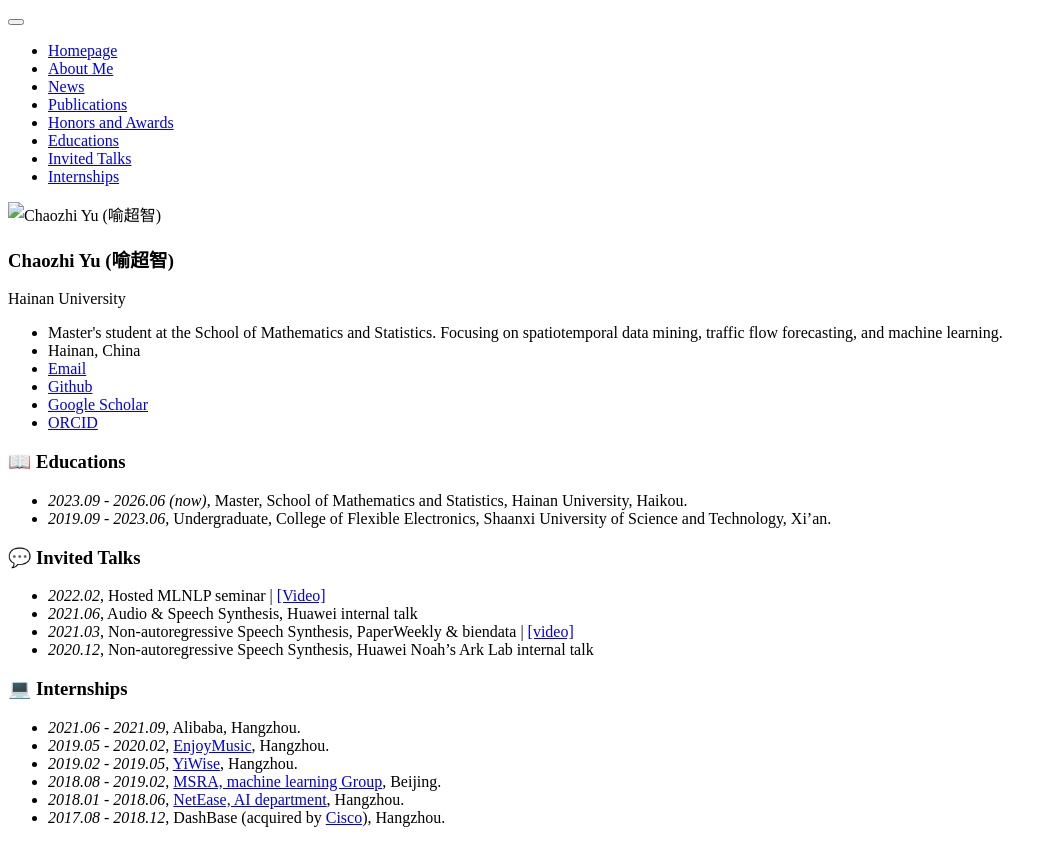
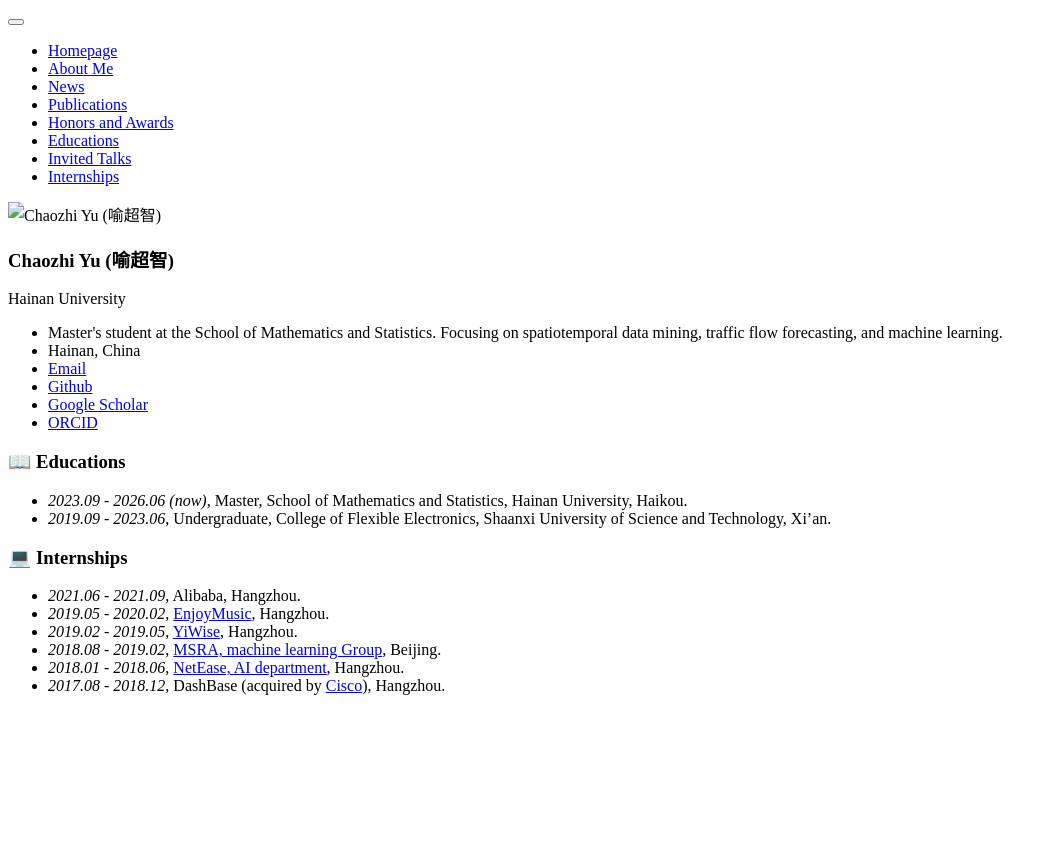
Before and after one commit to yuchaozhi/yuchaozhi.github.io, a Jekyll site: the page built from _pages/includes/others.md, in a window 1280 px wide. Shown: the top 866 px of the page, without its empty margins (0-1057 px from the left). Built offline with Jekyll 4.4.1, drawn with Linux system fonts in a browser that asks for light colours; our own code applies the rules of GitHub Pages for plain Markdown files.

```diff
--- a/_pages/includes/others.md
+++ b/_pages/includes/others.md
@@ -3,12 +3,14 @@
 - *2023.09 - 2026.06 (now)*, Master, School of Mathematics and Statistics, Hainan University, Haikou.
 - *2019.09 - 2023.06*, Undergraduate, College of Flexible Electronics, Shaanxi University of Science and Technology, Xi'an.
 
+<!--
 # 💬 Invited Talks
 
-- *2022.02*, Hosted MLNLP seminar \| [\[Video\]](https://www.bilibili.com/video/BV1wF411x7qh)
+- *2022.02*, Hosted MLNLP seminar | [\[Video\]](https://www.bilibili.com/video/BV1wF411x7qh)
 - *2021.06*, Audio & Speech Synthesis, Huawei internal talk
-- *2021.03*, Non-autoregressive Speech Synthesis, PaperWeekly & biendata \| [\[video\]](https://www.bilibili.com/video/BV1uf4y1t7Hr/)
+- *2021.03*, Non-autoregressive Speech Synthesis, PaperWeekly & biendata | [\[video\]](https://www.bilibili.com/video/BV1uf4y1t7Hr/)
 - *2020.12*, Non-autoregressive Speech Synthesis, Huawei Noah's Ark Lab internal talk
+-->
 
 # 💻 Internships
 
```
